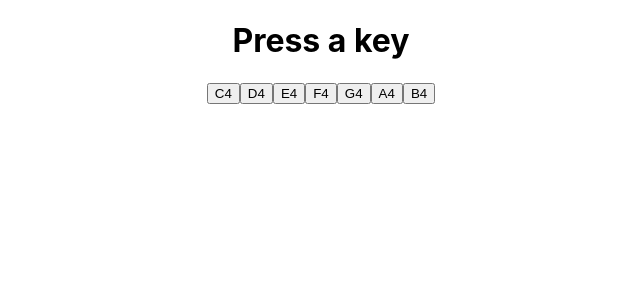
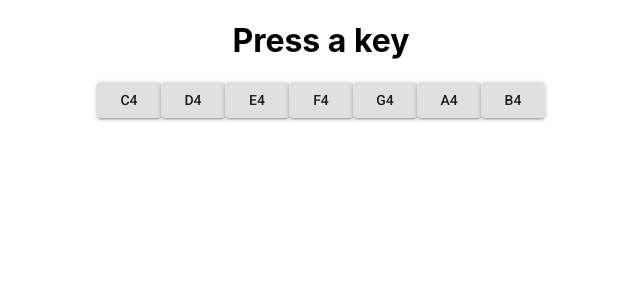
Before and after one commit to chrislaupama/synthily, a React (Create React App) app: page / in a window 1280 px wide. Shown: the top 300 px of the page, without its empty margins (319-959 px from the left). Built offline with nearby package versions, Linux system fonts and the light colour scheme.

Commit message:
added Material-UI

```diff
--- a/package.json
+++ b/package.json
@@ -3,6 +3,7 @@
   "version": "0.1.0",
   "private": true,
   "dependencies": {
+    "@material-ui/core": "^3.9.3",
     "react": "^16.8.6",
     "react-dom": "^16.8.6",
     "react-scripts": "2.1.8",
--- a/public/index.html
+++ b/public/index.html
@@ -2,7 +2,7 @@
 <html lang="en">
   <head>
     <meta charset="utf-8" />
-    <link rel="shortcut icon" href="%PUBLIC_URL%/favicon.ico" />
+    <link rel="stylesheet" href="https://fonts.googleapis.com/css?family=Roboto:300,400,500" />
     <meta
       name="viewport"
       content="width=device-width, initial-scale=1, shrink-to-fit=no"
--- a/src/App.js
+++ b/src/App.js
@@ -1,5 +1,8 @@
 import React, { Component } from 'react'
 import Tone from 'tone'
+
+import Button from '@material-ui/core/Button'
+
 import './App.css'
 
 class App extends Component {
@@ -22,9 +25,12 @@ class App extends Component {
         <h1>Press a key</h1>
         {this.state.keys.map(keys => {
           return (
-            <button onClick={playSynth} name={keys}>
+            <Button
+              variant='contained'
+              onClick={playSynth}
+              name={keys}>
               {keys}
-            </button>
+            </Button>
           )
         })}
       </div>
```
Also changed, not shown: 1 other file (tests, documents, lock files or other folders).
